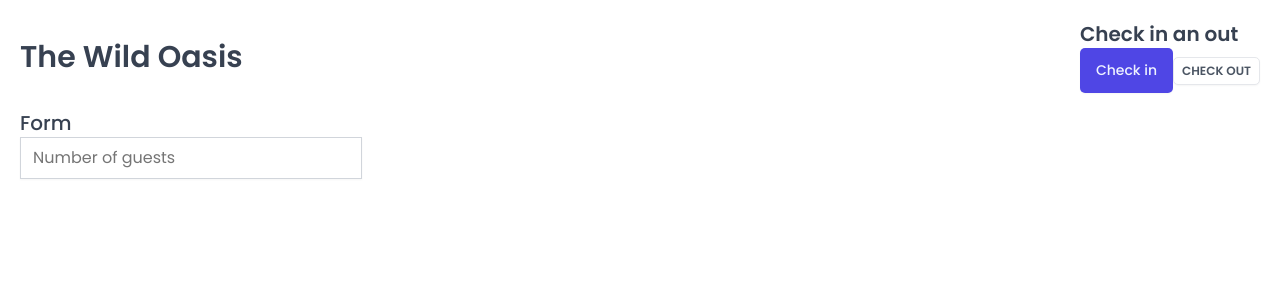
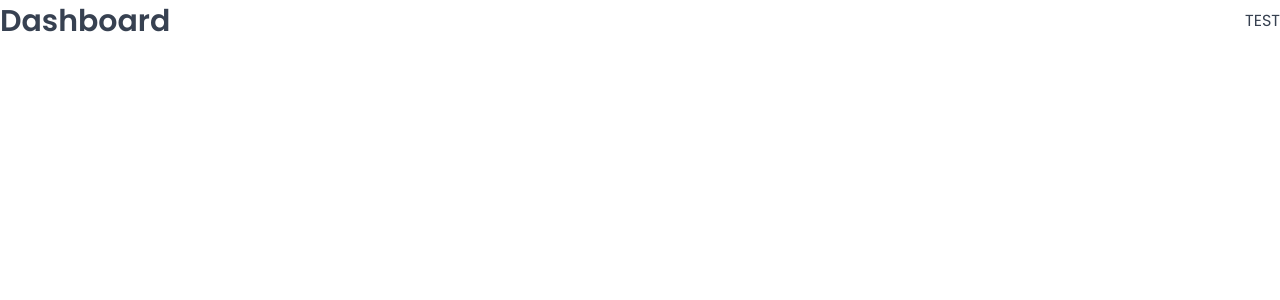
Before and after one commit to Saidou25/The-Wild-oasis, a React (Vite) app: page /dashboard in a window 1280 px wide. Shown: the top 300 px of the page. Built offline with nearby package versions, Linux system fonts and the light colour scheme; a web font is replaced by a local one.

Commit message:
routes set up

```diff
--- a/package.json
+++ b/package.json
@@ -12,6 +12,7 @@
   "dependencies": {
     "react": "^18.2.0",
     "react-dom": "^18.2.0",
+    "react-router-dom": "^6.22.0",
     "styled-components": "^6.1.8"
   },
   "devDependencies": {
--- a/src/App.jsx
+++ b/src/App.jsx
@@ -1,38 +1,34 @@
 import React from "react";
-import styled from "styled-components";
+import { BrowserRouter, Navigate, Route, Routes } from "react-router-dom";
+
 import GlobalStyles from "./styles/GlobalStyle";
-import Button from "./ui/Button";
-import Input from "./ui/Input";
-import Heading from "./ui/Heading";
-import Row from "./ui/Row";
-
-const StyledApp = styled.div`
-  /* background-color: orangered; */
-  padding: 20px;
-`;
+import Dashboard from "./pages/Dashboard";
+import Account from "./pages/Account";
+import Cabins from "./pages/Cabins";
+import Login from "./pages/Login";
+import Bookings from "./pages/Bookings";
+import PageNotFound from "./pages/PageNotFound";
+import Settings from "./pages/Settings";
+import Users from "./pages/Users";
 
 export default function App() {
   return (
     <>
-      <GlobalStyles />
-      <StyledApp>
-        <Row>
-          <Row type="horizontal">
-            <Heading as="h1">The Wild Oasis</Heading>
-            <div>
-              <Heading as="h2">Check in an out</Heading>
-              <Button>Check in</Button>
-              <Button variation="secondary" size="small">Check out</Button>
-            </div>
-          </Row>
-          <Row>
-            <form>
-              <Heading as="h3">Form</Heading>
-              <Input type="number" placeholder="Number of guests"></Input>
-            </form>
-          </Row>
-        </Row>
-      </StyledApp>
+     <GlobalStyles />
+    <BrowserRouter>
+      <Routes>
+        <Route index element={<Navigate replace to="dashboard" />} />
+        <Route path="dashboard" element={<Dashboard />} />
+        <Route path="bookings" element={<Bookings />} />
+        <Route path="cabins" element={<Cabins />} />
+        <Route path="login" element={<Login />} />
+        <Route path="settings" element={<Settings />} />
+        <Route path="account" element={<Account />} />
+        <Route path="users" element={<Users />} />
+        <Route path="*" element={<PageNotFound />} />
+      </Routes>
+    </BrowserRouter>
     </>
+
   );
 }
```
Also changed, not shown: 1 other file (tests, documents, lock files or other folders).
